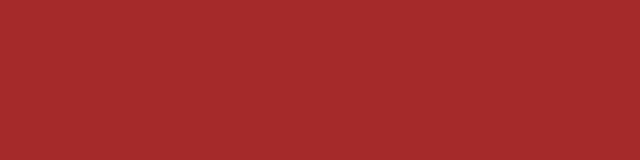
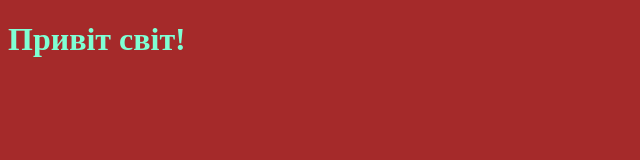
Before and after one commit to Korlinsis/test-progeckt, a plain HTML site: page index.html in a window 1280 px wide. Shown: the whole page, without its empty margins (0-640 px from the left). Drawn offline with Linux system fonts and the light colour scheme.

Commit message:
Привіт світ!

```diff
--- a/index.html
+++ b/index.html
@@ -7,6 +7,6 @@
     <link rel="stylesheet" href="./css/style.css">
 </head>
 <body>
-
+    <h1>Привіт світ!</h1>
 </body>
 </html>
```
